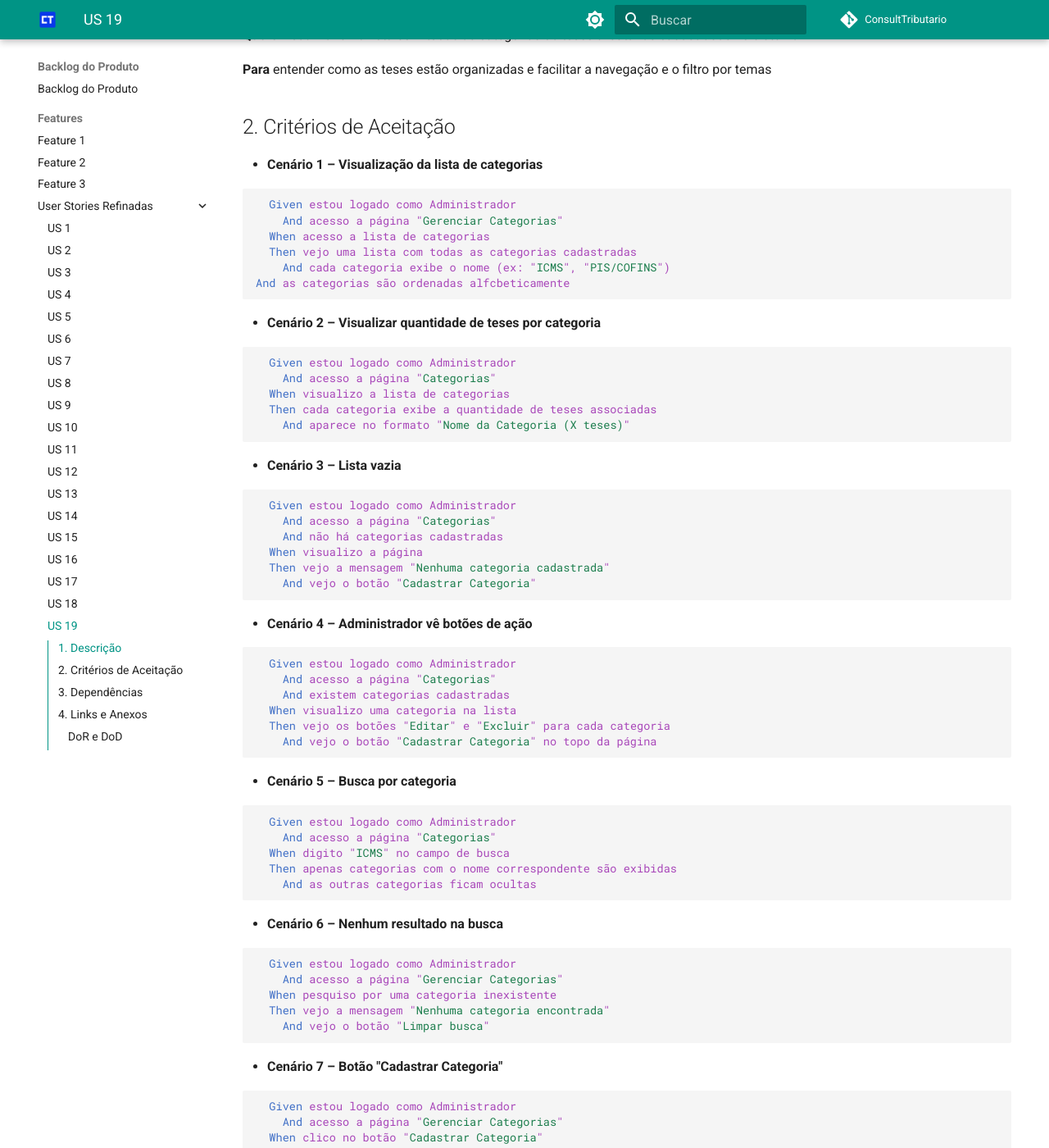
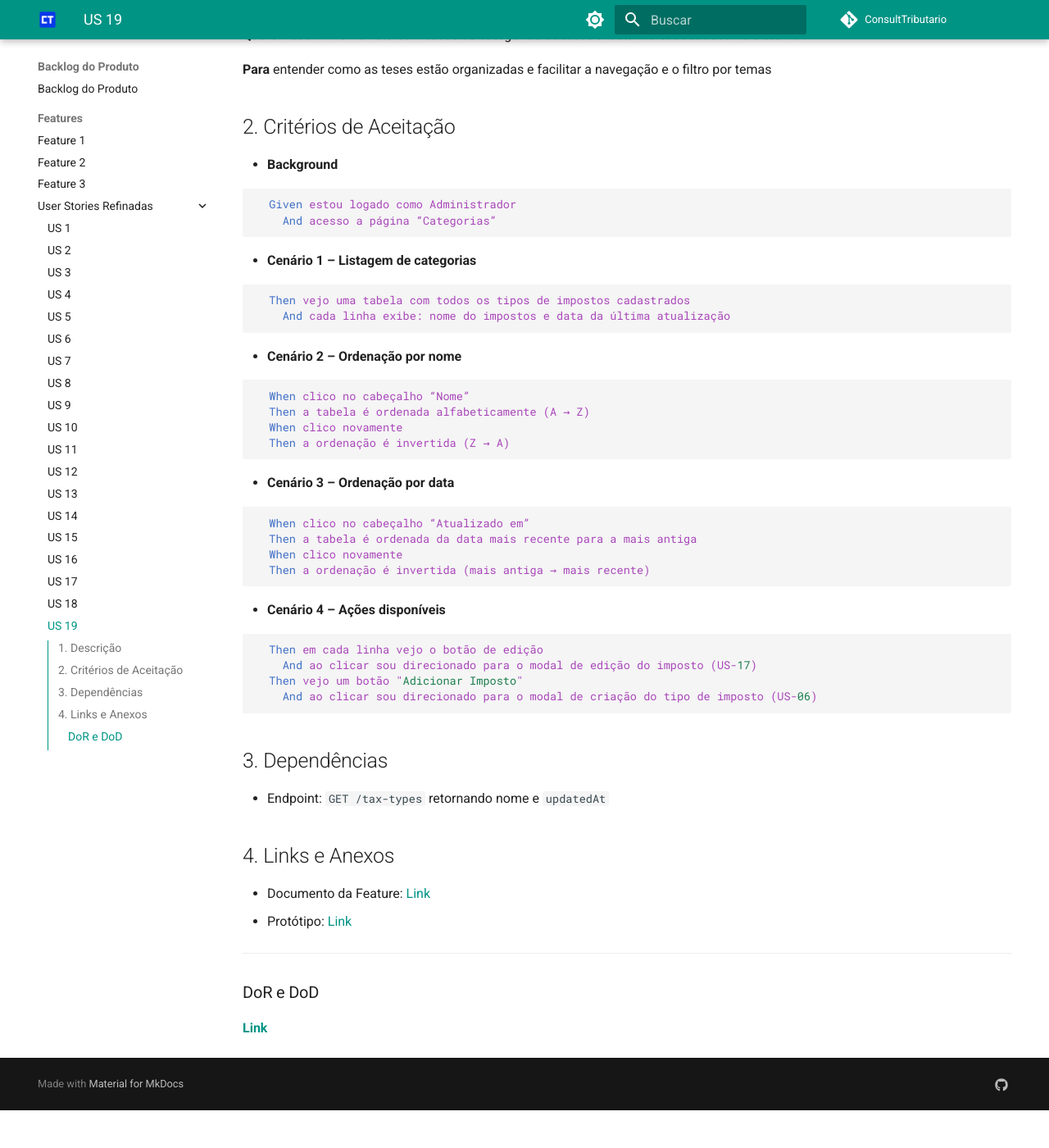
Before and after one commit to mdsreq-fga-unb/2025.1-T02-ConsultTributario, an MkDocs documentation site: the page built from docs/features/gerenciar-teses-tributarias/us-19.md, in a window 1280 px wide and 1400 px high, scrolled down 332 px. Shown: the whole window at 82% size. Built offline with MkDocs 1.6.1 and Material for MkDocs 9.7.7, drawn with Linux system fonts in a browser that asks for light colours; comment, search, counter and statistics services are not loaded; after the commit the page ends 1686 px from its top, so only the background shows below that; some of the changed text lies outside the part shown.

Commit message:
docs: refina us-19

````diff
--- a/docs/features/gerenciar-teses-tributarias/us-19.md
+++ b/docs/features/gerenciar-teses-tributarias/us-19.md
@@ -12,97 +12,55 @@
 
 ## 2. Critérios de Aceitação
 
-- **Cenário 1 – Visualização da lista de categorias**
+- **Background**
 
 ```gherkin
   Given estou logado como Administrador
-    And acesso a página "Gerenciar Categorias"
-  When acesso a lista de categorias
-  Then vejo uma lista com todas as categorias cadastradas
-    And cada categoria exibe o nome (ex: "ICMS", "PIS/COFINS")
-And as categorias são ordenadas alfcbeticamente
+    And acesso a página “Categorias”
 ```
 
-- **Cenário 2 – Visualizar quantidade de teses por categoria**
+- **Cenário 1 – Listagem de categorias**
 
 ```gherkin
-  Given estou logado como Administrador
-    And acesso a página "Categorias"
-  When visualizo a lista de categorias
-  Then cada categoria exibe a quantidade de teses associadas
-    And aparece no formato "Nome da Categoria (X teses)"
+  Then vejo uma tabela com todos os tipos de impostos cadastrados
+    And cada linha exibe: nome do impostos e data da última atualização
 ```
 
-- **Cenário 3 – Lista vazia**
+- **Cenário 2 – Ordenação por nome**
 
 ```gherkin
-  Given estou logado como Administrador
-    And acesso a página "Categorias"
-    And não há categorias cadastradas
-  When visualizo a página
-  Then vejo a mensagem "Nenhuma categoria cadastrada"
-    And vejo o botão "Cadastrar Categoria"
+  When clico no cabeçalho “Nome”
+  Then a tabela é ordenada alfabeticamente (A → Z)
+  When clico novamente
+  Then a ordenação é invertida (Z → A)
 ```
 
-- **Cenário 4 – Administrador vê botões de ação**
+- **Cenário 3 – Ordenação por data**
 
 ```gherkin
-  Given estou logado como Administrador
-    And acesso a página "Categorias"
-    And existem categorias cadastradas
-  When visualizo uma categoria na lista
-  Then vejo os botões "Editar" e "Excluir" para cada categoria
-    And vejo o botão "Cadastrar Categoria" no topo da página
+  When clico no cabeçalho “Atualizado em”
+  Then a tabela é ordenada da data mais recente para a mais antiga
+  When clico novamente
+  Then a ordenação é invertida (mais antiga → mais recente)
 ```
 
-- **Cenário 5 – Busca por categoria**
+- **Cenário 4 – Ações disponíveis**
 
 ```gherkin
-  Given estou logado como Administrador
-    And acesso a página "Categorias"
-  When digito "ICMS" no campo de busca
-  Then apenas categorias com o nome correspondente são exibidas
-    And as outras categorias ficam ocultas
-```
-
-- **Cenário 6 – Nenhum resultado na busca**
-
-```gherkin
-  Given estou logado como Administrador
-    And acesso a página "Gerenciar Categorias"
-  When pesquiso por uma categoria inexistente
-  Then vejo a mensagem "Nenhuma categoria encontrada"
-    And vejo o botão "Limpar busca"
-```
-
-- **Cenário 7 – Botão "Cadastrar Categoria"**
-
-```gherkin
-  Given estou logado como Administrador
-    And acesso a página "Gerenciar Categorias"
-  When clico no botão "Cadastrar Categoria"
-  Then sou redirecionado para a página de criação de categoria (US-06)
-```
-
-- **Cenário 8 – Botão "Editar"**
-
-```gherkin
-  Given estou logado como Administrador
-    And acesso a página "Gerenciar Categorias"
-    And existem categorias cadastradas
-  When clico no botão "Editar" de uma categoria
-  Then sou redirecionado para a página de edição desta categoria (US-17)
+  Then em cada linha vejo o botão de edição
+    And ao clicar sou direcionado para o modal de edição do imposto (US-17)
+  Then vejo um botão "Adicionar Imposto"
+    And ao clicar sou direcionado para o modal de criação do tipo de imposto (US-06)
 ```
 
 ## 3. Dependências
 
-- US-06 (Criar categorias) deve estar implementada
-- Deve existir pelo menos uma categoria cadastrada para visualização completa
+- Endpoint: `GET /tax-types` retornando nome e `updatedAt`
 
 ## 4. Links e Anexos
 
 - Documento da Feature: [Link](gerenciar-teses-tributarias.md)
-- Protótipo: [Link]()
+- Protótipo: [Link](https://excalidraw.com/#json=C7kHBp8JA0h6ET1vAS8-_,0uFdCU10Q35LT0H7Wpe2bg)
 
 ---
 
````
